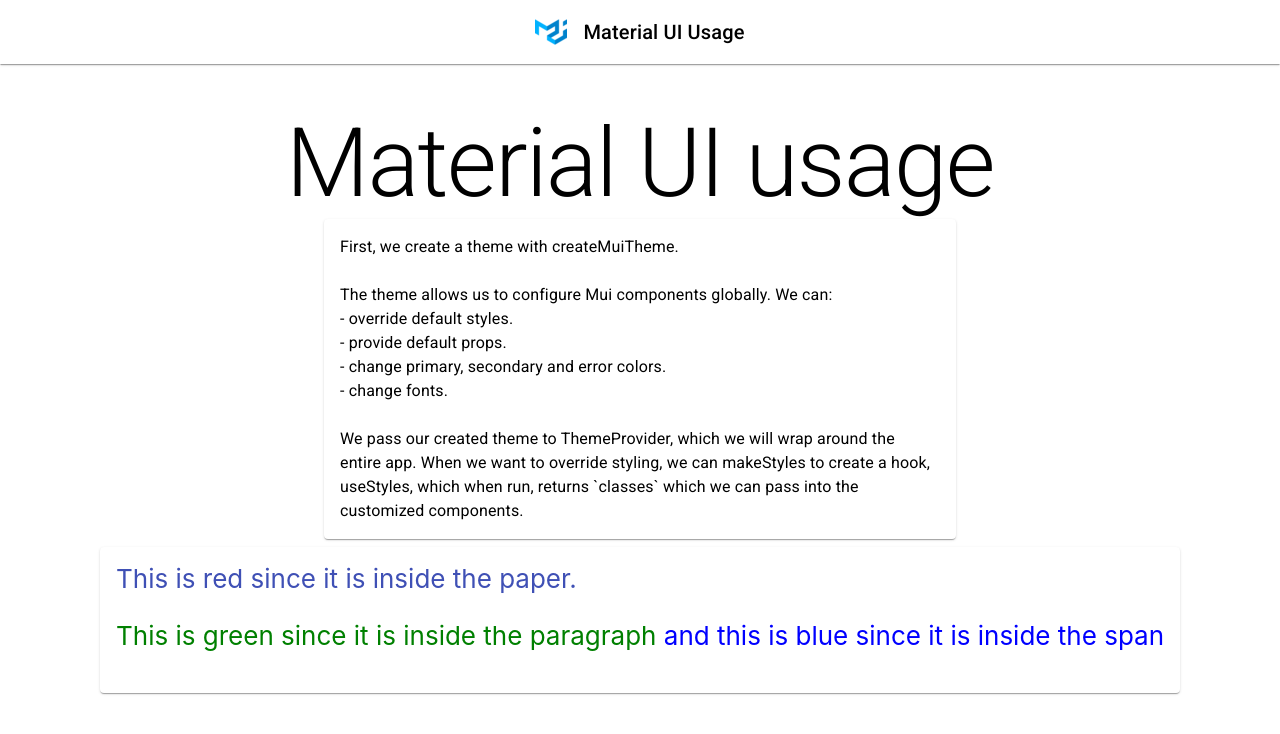
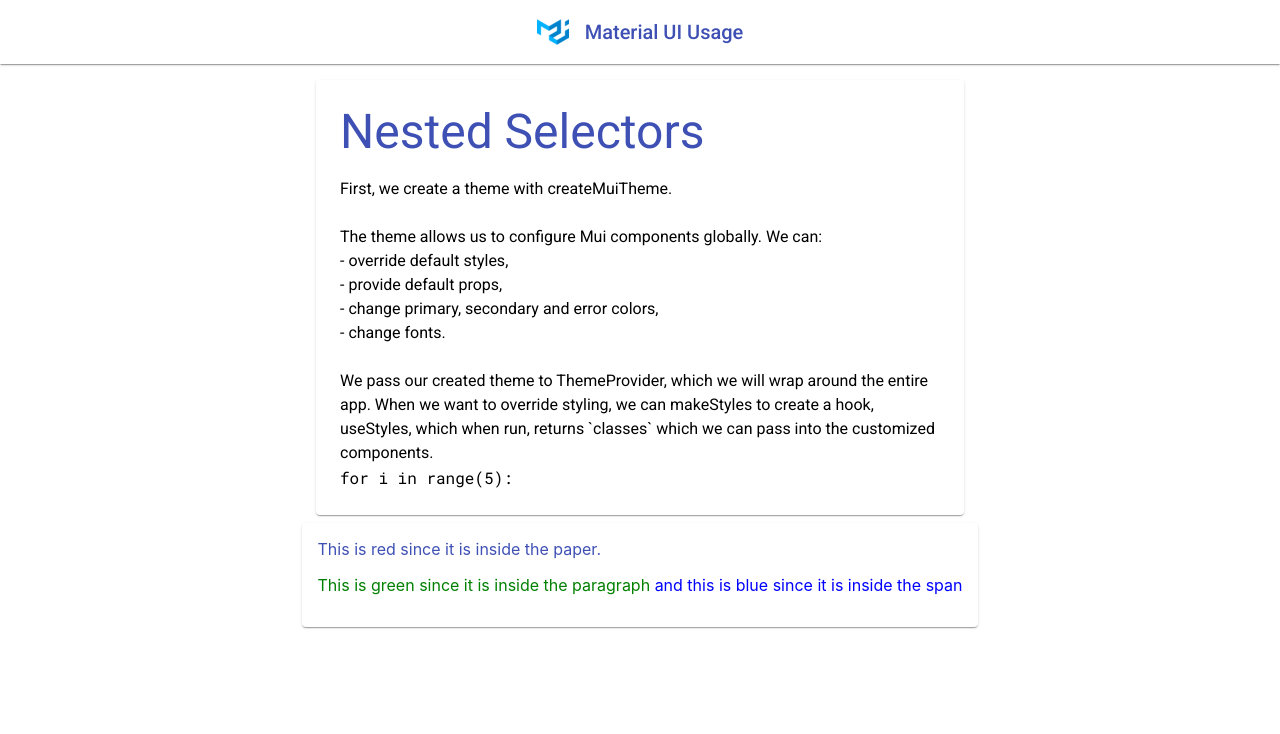
Before and after one commit to siowyisheng/mui-usage, a React (Create React App) app: page /mui-usage/nested-selectors in a window 1280 px wide. Shown: the top 734 px of the page. Built offline with nearby package versions, Linux system fonts and the light colour scheme.

Commit message:
content: updates content

```diff
--- a/public/index.html
+++ b/public/index.html
@@ -13,6 +13,10 @@
       manifest.json provides metadata used when your web app is installed on a
       user's mobile device or desktop. See https://developers.google.com/web/fundamentals/web-app-manifest/
     -->
+    <link
+      href="https://fonts.googleapis.com/css?family=Roboto+Mono&display=swap"
+      rel="stylesheet"
+    />
     <link rel="apple-touch-icon" sizes="180x180" href="/apple-touch-icon.png" />
     <link rel="icon" type="image/png" sizes="32x32" href="/favicon-32x32.png" />
     <link rel="icon" type="image/png" sizes="16x16" href="/favicon-16x16.png" />
--- a/src/App.tsx
+++ b/src/App.tsx
@@ -2,10 +2,12 @@
 import { jsx } from '@emotion/core'
 import React from 'react'
 import { Typography, Box } from '@material-ui/core'
-import { BrowserRouter, Route, Link } from 'react-router-dom'
+import { BrowserRouter, Route, Link as RouterLink } from 'react-router-dom'
+import { Link } from '@material-ui/core'
 import { ThemeProvider } from '@material-ui/styles'
 import { theme as customTheme } from './theme'
 import LandingView from './views/LandingView'
+import OverviewView from './views/OverviewView'
 import NestedSelectorsView from './views/NestedSelectorsView'
 import logo from './static/mui-small-logo.png'
 
@@ -33,18 +35,19 @@ const App: React.FC = () => {
           boxShadow={1}
         >
           <Link
+            component={RouterLink}
             to='/mui-usage/'
             css={{
-              display: 'inherit',
-              color: 'inherit',
-              textDecoration: 'none'
+              display: 'inherit'
             }}
           >
             <img css={{ marginRight: 16 }} alt='logo' src={logo} />
             <Typography variant='h6'>Material UI Usage</Typography>
           </Link>
         </Box>
+        <Box height={64} />
         <Route path='/mui-usage/' exact component={LandingView} />
+        <Route path='/mui-usage/overview/' component={OverviewView} />
         <Route
           path='/mui-usage/nested-selectors/'
           component={NestedSelectorsView}
--- a/src/Views/LandingView.tsx
+++ b/src/Views/LandingView.tsx
@@ -32,6 +32,11 @@ const cards = [
     path: '/mui-usage/overview/'
   },
   {
+    title: 'Important Components',
+    description: 'Some components are more common and important than others.',
+    path: '/mui-usage/important-components/'
+  },
+  {
     title: 'Nested Selectors',
     description: 'One easy way to style elements within MuiComponents.',
     path: '/mui-usage/nested-selectors/'
@@ -50,15 +55,12 @@ const LandingView: React.FC = () => {
   return (
     <div
       css={{
-        minHeight: '100vh',
         display: 'flex',
         alignItems: 'center',
-        flexWrap: 'wrap',
-        flexDirection: 'column',
-        fontSize: 'calc(10px + 2vmin)'
+        flexDirection: 'column'
       }}
     >
-      <div css={{ display: 'flex', flexWrap: 'wrap', marginTop: 64 }}>
+      <div css={{ display: 'flex', flexWrap: 'wrap' }}>
         {cards.map(card => (
           <Card className={classes.card}>
             <CardContent>
--- a/src/Views/NestedSelectorsView.tsx
+++ b/src/Views/NestedSelectorsView.tsx
@@ -1,47 +1,40 @@
 /** @jsx jsx */
 import { jsx } from '@emotion/core'
 import React from 'react'
-import { Paper, Theme, Typography, useTheme } from '@material-ui/core'
+import { Paper, Theme, Typography } from '@material-ui/core'
 import NestedSelector from '../NestedSelector'
 import { makeStyles } from '@material-ui/styles'
 
 const useStyles = makeStyles((theme: Theme) => ({
   root: {
-    padding: 16,
-    maxWidth: 600
-  },
-  card: {
-    maxWidth: 250,
-    margin: theme.spacing(3)
+    padding: 24,
+    maxWidth: 600,
+    marginTop: 16
   }
 }))
 
 const NestedSelectorsView: React.FC = () => {
   const classes = useStyles()
-  const theme = useTheme()
-  console.log(theme)
   return (
     <div
       css={{
-        minHeight: '100vh',
         display: 'flex',
         alignItems: 'center',
-        flexWrap: 'wrap',
-        flexDirection: 'column',
-        justifyContent: 'center',
-        fontSize: 'calc(10px + 2vmin)'
+        flexDirection: 'column'
       }}
     >
-      <Typography variant='h1'>Material UI usage</Typography>
       <Paper classes={classes}>
+        <Typography color='primary' variant='h3' gutterBottom={true}>
+          Nested Selectors
+        </Typography>
         <Typography variant='body1'>
           {`First, we create a theme with createMuiTheme.`} <br />
           <br />
           {`The theme allows us to configure Mui components globally. We can:`}
           <br />
-          {`- override default styles.`} <br />
-          {`- provide default props.`} <br />
-          {`- change primary, secondary and error colors.`} <br />
+          {`- override default styles,`} <br />
+          {`- provide default props,`} <br />
+          {`- change primary, secondary and error colors,`} <br />
           {`- change fonts.`} <br />
           <br />
           {`We pass our created theme to ThemeProvider, which we will wrap around
@@ -50,6 +43,7 @@ const NestedSelectorsView: React.FC = () => {
           can pass into the customized components.`}
           <br />
         </Typography>
+        <Typography variant='caption'>{`for i in range(5):`}</Typography>
       </Paper>
       <NestedSelector css={{ marginTop: 8 }} />
     </div>
--- /dev/null
+++ b/src/Views/OverviewView.tsx
@@ -0,0 +1,51 @@
+/** @jsx jsx */
+import { jsx } from '@emotion/core'
+import React from 'react'
+import { Paper, Theme, Typography } from '@material-ui/core'
+import { makeStyles } from '@material-ui/styles'
+
+const useStyles = makeStyles((theme: Theme) => ({
+  root: {
+    padding: 24,
+    maxWidth: 600,
+    marginTop: 16
+  }
+}))
+
+const OverviewView: React.FC = () => {
+  const classes = useStyles()
+  return (
+    <div
+      css={{
+        display: 'flex',
+        alignItems: 'center',
+        flexDirection: 'column'
+      }}
+    >
+      <Paper classes={classes}>
+        <Typography color='primary' variant='h3' gutterBottom={true}>
+          Material UI Overview
+        </Typography>
+        <Typography variant='body1'>
+          Material UI is actually made of 3 packages:
+          <br /> -
+          <Typography variant='caption' component='span'>
+            {` @material-ui/core `}
+          </Typography>
+          gives us beautiful components with sensible defaults.
+          <br /> -
+          <Typography variant='caption' component='span'>
+            {` @material-ui/system `}
+          </Typography>
+          lets us use theme styles easily in components.
+          <br /> -
+          <Typography variant='caption' component='span'>
+            {` @material-ui/styles `}
+          </Typography>
+          lets us apply custom styles to components.
+        </Typography>
+      </Paper>
+    </div>
+  )
+}
+export default OverviewView
--- a/src/theme.tsx
+++ b/src/theme.tsx
@@ -18,5 +18,12 @@ export const theme = createMuiTheme({
       primary: '#000',
       secondary: '#fff'
     }
+  },
+  typography: {
+    fontFamily: 'Roboto',
+    caption: {
+      fontFamily: 'Roboto Mono',
+      fontSize: '16px'
+    }
   }
 })
```
